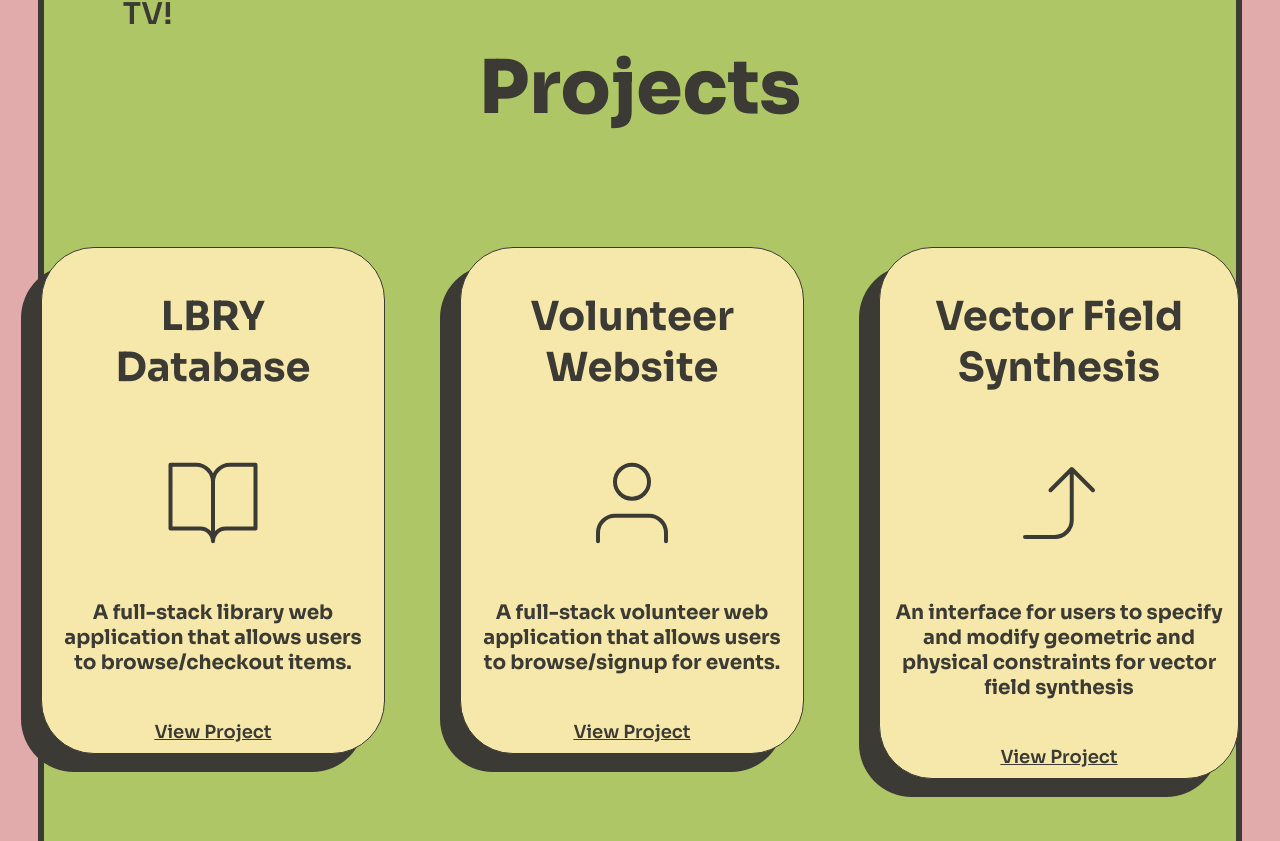
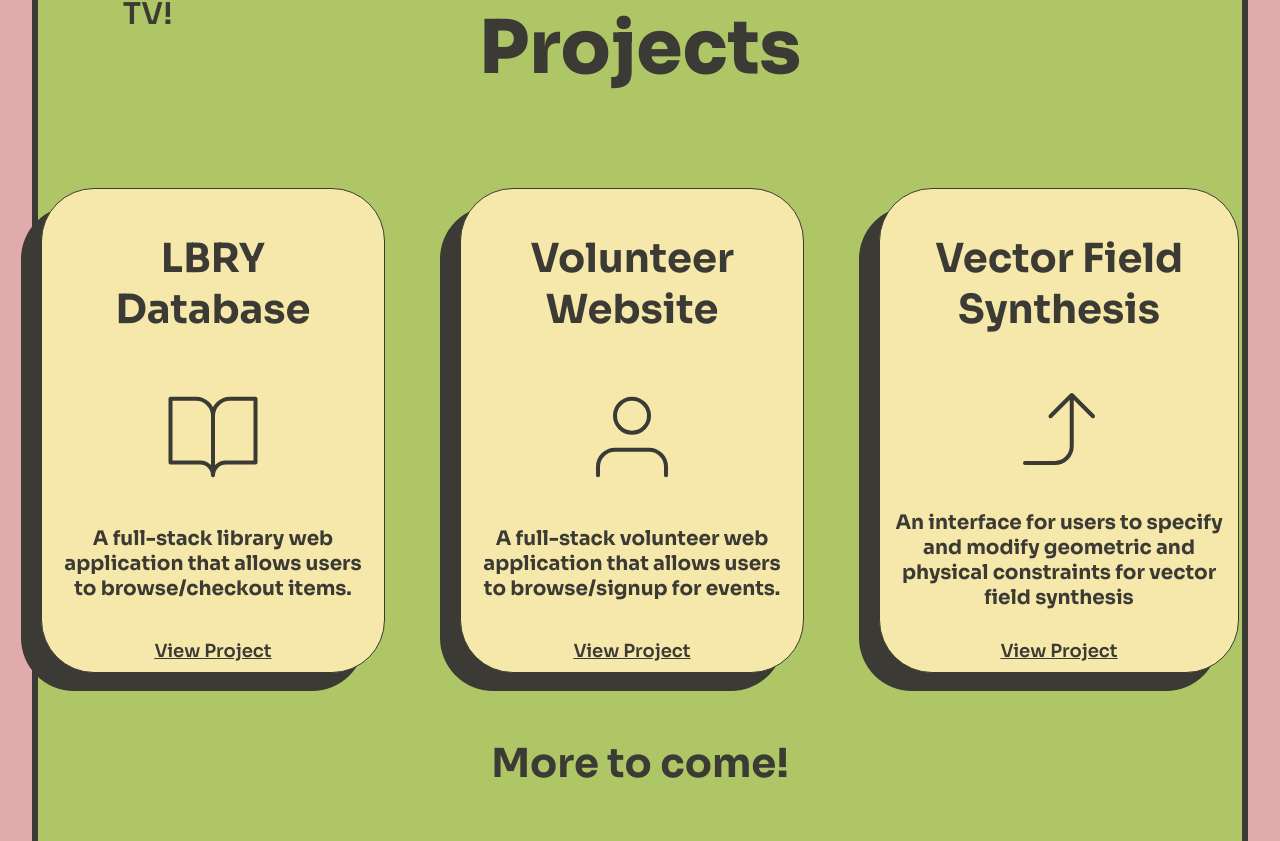
Before and after one commit to alexamelen/alexamelen2026, a React (Vite) app in the folder client/: page / in a window 1280 px wide. Shown: the part 1710-2551 px from the top of the page. Built offline with nearby package versions, Linux system fonts and the light colour scheme; a web font is replaced by a local one.

Commit message:
minor css updates to projects

```diff
--- a/client/src/components/Projects/Projects.css
+++ b/client/src/components/Projects/Projects.css
@@ -1,14 +1,15 @@
 .projects-section{
     display: flex;
     height: 100vh;
-    padding: 28.271px 37.695px;
+    padding: 28px 32px;
     flex-direction: column;
     align-self: stretch;
 }
 
 .projects-wrapper{
+    flex: 1;
     display: flex;
-    padding: 57px 16.963px;
+    padding: 17px 17px;
     flex-direction: column;
     align-items: center;
     gap: 3px;
@@ -42,7 +43,7 @@
     display: flex;
     flex:1;
     max-width: 1350px;
-    padding: 48px 63px;
+    padding: 30px 63px;
     flex-direction: column;
     align-items: center;
     gap: 15px;
@@ -52,7 +53,7 @@
     display: flex;
     max-width: 1330px;
     justify-content: center;
-    align-items: flex-start;
+    align-items: flex;
     gap: 75px;
     flex-shrink: 0;
 }
@@ -60,13 +61,14 @@
 .db-proj,
 .volunteer-proj,
 .bez-proj{
+    height: 100%;
     display: flex;
     max-width: 394px;
     padding: 10px;
     flex-direction: column;
-    justify-content: center;
+    justify-content: space-between;
     align-items: center;
-    gap: 26px;
+    gap: 10px;
     flex-shrink: 0;
     border-radius: 53px;
     border: 1px solid var(--detail-color);
@@ -141,7 +143,7 @@ line-height: normal;
 .stay-tuned{
     display: flex;
 max-width: 462px;
-padding: 0 37px;
+padding: 10px 37px;
 justify-content: center;
 align-items: flex-start;
 gap: 10px;
@@ -149,7 +151,7 @@ flex-shrink: 0;
 }
 
 .more-to-come{
-    max-width: 462px;
+max-width: 462px;
 flex-shrink: 0;
 color: var(--detail-color);
 text-align: center;
```
